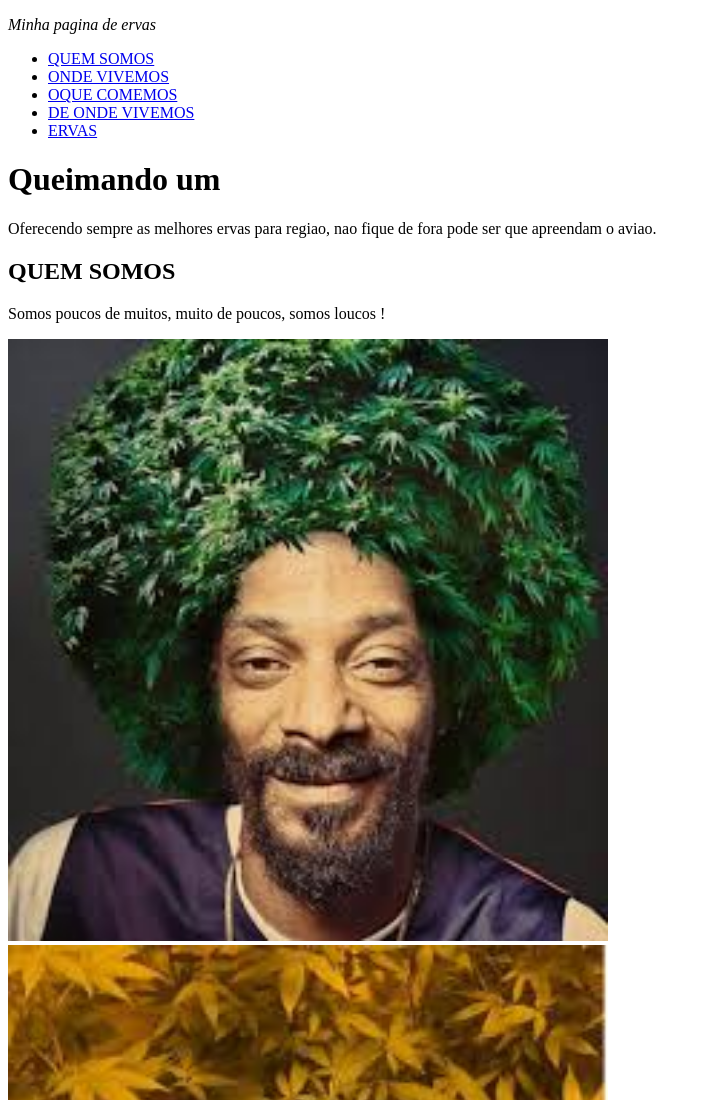
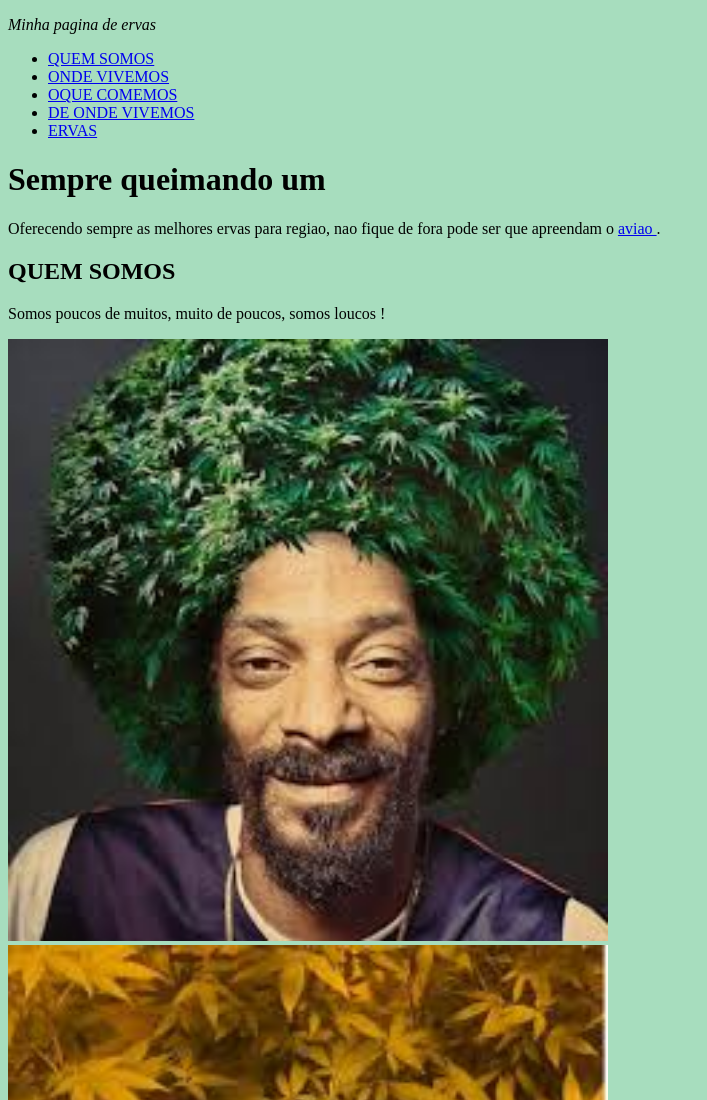
Before and after one commit to fabioagtorres/html, a plain HTML site: page index.html in a window 1280 px wide. Shown: the top 1100 px of the page, without its empty margins (0-707 px from the left). Drawn offline with Linux system fonts and the light colour scheme.

Commit message:
adicionado primeiro elemento css

```diff
--- /dev/null
+++ b/css/style.css
@@ -0,0 +1,3 @@
+body {
+    background: rgb(167, 221, 190);
+}
--- a/index.html
+++ b/index.html
@@ -3,6 +3,7 @@
     <head>
         <meta charset="utf-8">
         <title>Minha Pagina de ervas</title>
+        <link rel="stylesheet" type="text/css" href="css/style.css">
     </head>
 
     <body>
@@ -18,10 +19,12 @@
         </nav>
 
         <header>
-            <h1>Queimando um</h1>
+            <h1>Sempre queimando um</h1>
             <p>
                 Oferecendo sempre as melhores ervas para regiao,
-                nao fique de fora pode ser que apreendam o aviao.
+                nao fique de fora pode ser que apreendam o
+                <a href="http://g1.globo.com/sp/bauru-marilia/tem-noticias-1edicao/videos/v/policia-federal-apreende-aviao-agricola-carregado-com-tijolos-de-maconha/6552187/" target="_blank">aviao
+                </a>.
             </p>
         </header>
 
@@ -31,8 +34,9 @@
                 Somos poucos de muitos, muito de poucos, somos loucos !
             </p>
             <div>
-                <a href="https://www.growroom.net/">
-                <img src="img/snoop erva.jpg" width="600px"></a>
+                <a href="https://www.growroom.net/" target="_blank">
+                    <img src="img/snoop erva.jpg" width="600px">
+                </a>
             </div>
             <div>
                 <img src="img/download.jpg" width="600px">
```
